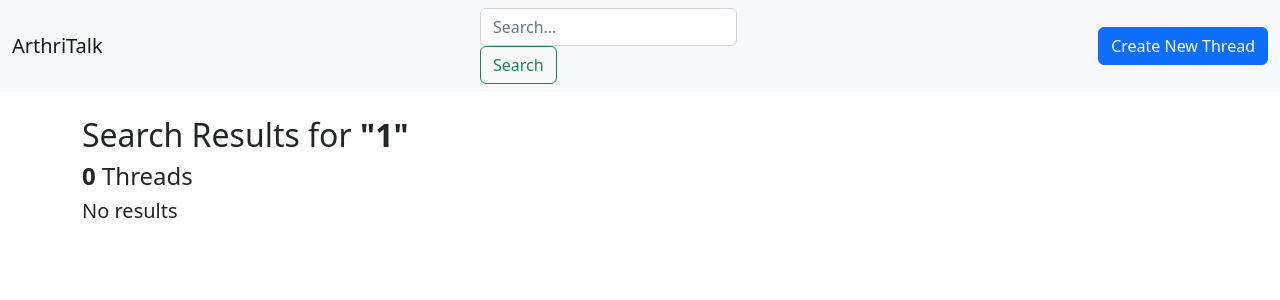
After one commit to Jamie215/ArthritisCoP, a Django app: page /search/1/ in a window 1280 px wide. The commit adds this page. Shown: the top 300 px of the page. Run offline with Django 4.2, Linux system fonts and the light colour scheme; tables that the repository leaves empty hold one stand-in row (values such as "Sample post").

Commit message:
Add Searchbar in the navbar, Search Result page, and search thread funcitonality

```diff
--- a/threads/templates/base.html
+++ b/threads/templates/base.html
@@ -17,6 +17,11 @@
             <button class="navbar-toggler" type="button" data-bs-toggle="#navbarNav" aria-controls="navbarNav" aria-expanded="false" aria-label="Toggle naviation">
                 <span class="navbar-toggler-icon"></span>
             </button>
+            <form class="form-inline" action="{% url 'search_redirect' %}" method="post">
+                {% csrf_token %}
+                <input type="search" class="form-control rounded" placeholder="Search..." name="q" aria-label="Search"/>
+                <button class="btn btn-outline-success" type="submit">Search</button>
+            </form>
             <a href="{% url 'create_thread' %}" class="btn btn-primary">Create New Thread</a>
         </div>
     </nav>
--- /dev/null
+++ b/threads/templates/search_results.html
@@ -0,0 +1,36 @@
+<!DOCTYPE html>
+<html lang="en">
+<head>
+    <meta charset="UTF-8">
+    <meta name="viewport" content="width=device-width, initial-scale=1.0">
+</head>
+<body>
+    {% extends "base.html" %}
+
+    {% block content %}
+        <h2>Search Results for <b>"{{ query }}"</b></h2>
+        {% if results.count > 0 %}
+            <h4><b>{{ results.count }}</b> Threads </h4>
+        {% else %}
+            <h4><b>0</b> Threads</h4>
+        {% endif%}
+
+        {% if results %}
+            <table>
+                <tbody>
+                    {% for thread in results %}
+                    <tr>
+                        <td><a href="{% url 'thread_detail' thread.id %}">{{ thread.title }}</a></td>
+                        <td>{{ thread.description }}</td>
+                        <td>{{ thread.date }}</td>
+                        <td>{{ thread.comment_set.count }}</td>
+                    </tr>
+                    {% endfor %}
+                </tbody>
+            </table>
+        {% else %}
+            <h5>No results</h5>
+        {% endif %}
+        {% endblock %}
+</body>
+</html>
--- a/threads/templates/thread_list.html
+++ b/threads/templates/thread_list.html
@@ -8,6 +8,7 @@
     {% extends "base.html" %}
 
     {% block content %}
+    <h4>{{ threads.count }} Threads </h4>
     <table>
         <tbody>
             {% for thread in threads %}
@@ -15,6 +16,7 @@
                 <td><a href="{% url 'thread_detail' thread.id %}">{{ thread.title }}</a></td>
                 <td>{{ thread.description }}</td>
                 <td>{{ thread.date }}</td>
+                <td>{{ thread.comment_set.count }}</td>
             </tr>
             {% endfor %}
         </tbody>
--- a/threads/urls.py
+++ b/threads/urls.py
@@ -5,4 +5,6 @@ urlpatterns = [
     path('', views.thread_list, name='thread_list'),
     path('<int:thread_id>/', views.thread_detail, name='thread_detail'),
     path('create/', views.create_thread, name='create_thread'),
+    path('search/', views.search_redirect, name='search_redirect'),
+    path('search/<str:query>/', views.search_results, name='search_results'),
 ]
--- a/threads/views.py
+++ b/threads/views.py
@@ -45,3 +45,11 @@ def create_thread(request):
         form = ThreadForm()
 
     return render(request, 'create_thread.html', {'form': form})
+
+def search_redirect(request):
+    query = request.POST.get('q')
+    return redirect('search_results', query=query)
+
+def search_results(request, query):
+    results = Thread.objects.filter(title__icontains=query)
+    return render(request, 'search_results.html', {'results':results, 'query':query})
```
